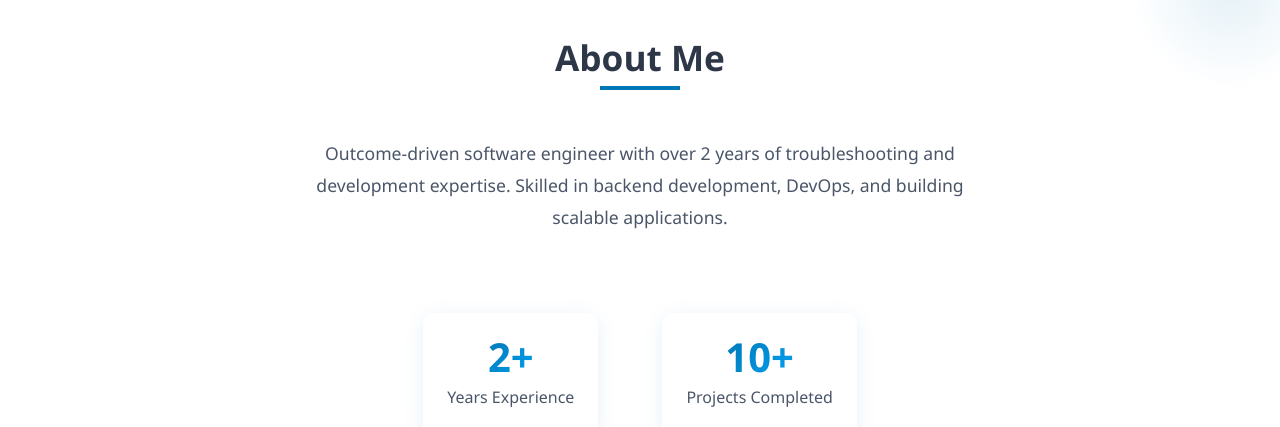
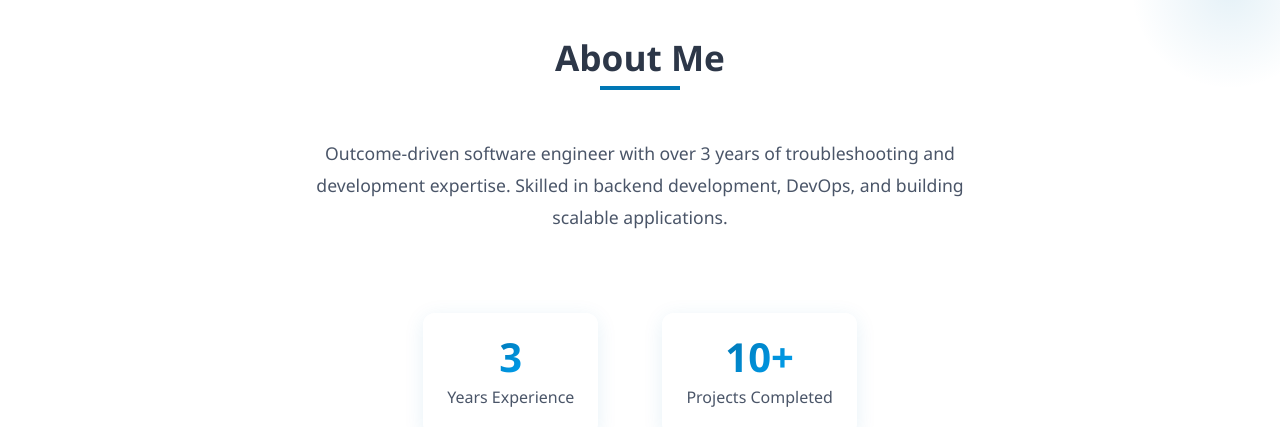
Before and after one commit to timileyin42/portfolio_me, a React (Create React App) app: page / in a window 1280 px wide. Shown: the part 860-1287 px from the top of the page. Built offline with nearby package versions, Linux system fonts and the light colour scheme.

Commit message:
Update About component to reflect 3 years of experience

```diff
--- a/src/components/About.js
+++ b/src/components/About.js
@@ -7,12 +7,12 @@ const About = () => (
       <h2 className={styles.sectionTitle}>About Me</h2>
       <div className={styles.content}>
         <p className={styles.description}>
-          Outcome-driven software engineer with over 2 years of troubleshooting and development expertise.
+          Outcome-driven software engineer with over 3 years of troubleshooting and development expertise.
           Skilled in backend development, DevOps, and building scalable applications.
         </p>
         <div className={styles.highlights}>
           <div className={styles.highlightItem}>
-            <span className={styles.highlightNumber}>2+</span>
+            <span className={styles.highlightNumber}>3</span>
             <span className={styles.highlightText}>Years Experience</span>
           </div>
           <div className={styles.highlightItem}>
```
